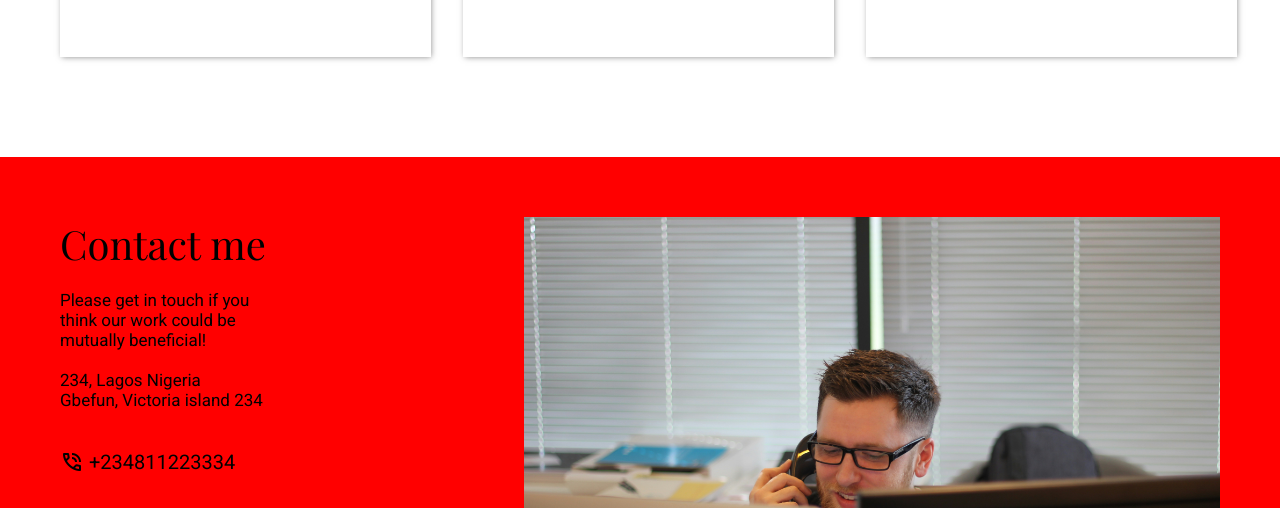
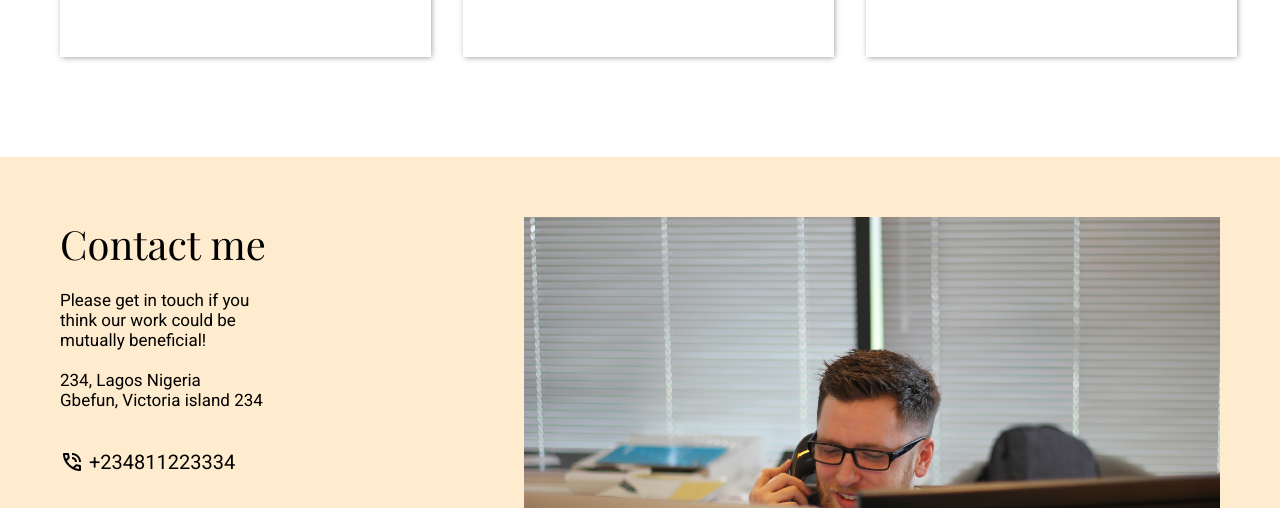
Before and after one commit to miachis/responsive-design, a plain HTML site: page index.html in a window 1280 px wide. Shown: the part 1790-2298 px from the top of the page. Drawn offline with nearby package versions, Linux system fonts and the light colour scheme; a web font is replaced by a local one.

Commit message:
responsive bug fixes for mobile

```diff
--- a/styles/footer.css
+++ b/styles/footer.css
@@ -1,6 +1,5 @@
 .third-container {
-  /* background-color: var(--main-color); */
-  background-color: red;
+  background-color: var(--main-color);
   justify-content: space-between;
   padding: 60px;
   margin-top: 100px;
--- a/styles/header.css
+++ b/styles/header.css
@@ -90,7 +90,6 @@ body::before {
     margin-bottom: 7px;
     font-size: 1rem;
     width: 20rem;
-    text-align: left;
   }
 
   .social-icons {
```
